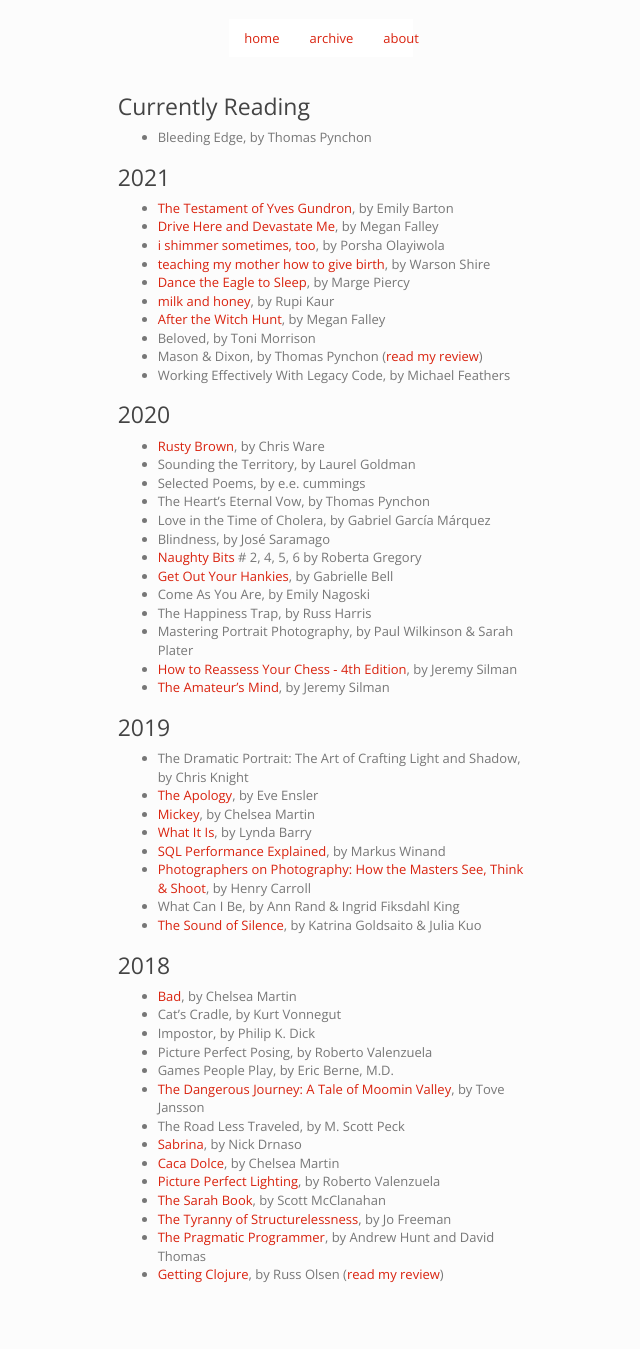
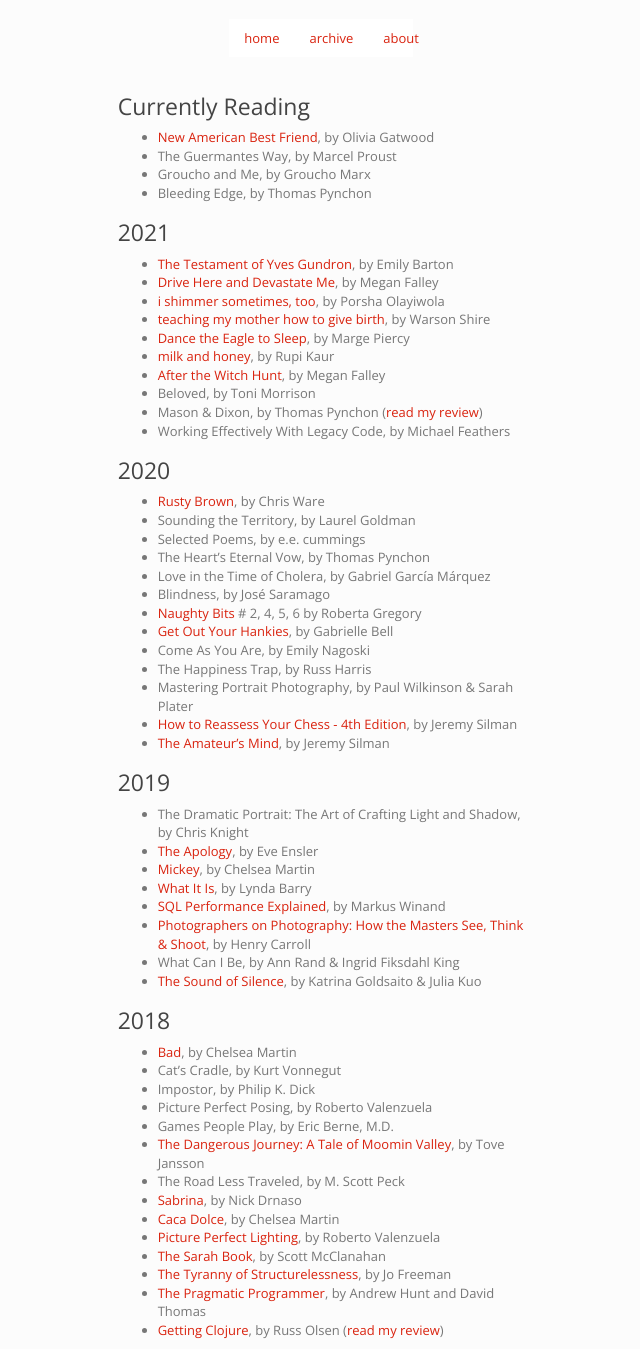
Before and after one commit to imtayadeway/imtayadeway.github.io, a Jekyll site: the page built from reading-list/index.md, in a window 1280 px wide. Shown: the whole page, without its empty margins (319-959 px from the left). Built offline with Jekyll 4.4.1, drawn with Linux system fonts in a browser that asks for light colours; before the commit the page ends 1293 px from its top, so only the background shows below that.

Commit message:
noo books

```diff
--- a/reading-list/index.md
+++ b/reading-list/index.md
@@ -5,6 +5,9 @@ title: Reading List
 
 ### Currently Reading
 
+- [New American Best Friend], by Olivia Gatwood
+- The Guermantes Way, by Marcel Proust
+- Groucho and Me, by Groucho Marx
 - Bleeding Edge, by Thomas Pynchon
 
 ### 2021
@@ -80,6 +83,7 @@ title: Reading List
 [Mickey]: https://www.etsy.com/listing/476579597/mickey-by-chelsea-martin
 [milk and honey]: https://rupikaur.com/books/milk-and-honey/
 [Naughty Bits]: https://robertagregory.com/Robertagregory/Naughty_Bits_detail.html
+[New American Best Friend]: https://buttonpoetry.com/product/new-american-best-friend/
 [Photographers on Photography: How the Masters See, Think & Shoot]: https://www.laurenceking.com/product/photographers-on-photography/
 [Picture Perfect Lighting]: https://rockynook.com/shop/photography/picture-perfect-lighting/
 [Rusty Brown]: https://www.penguinrandomhouse.com/books/185704/rusty-brown-by-chris-ware/
```
